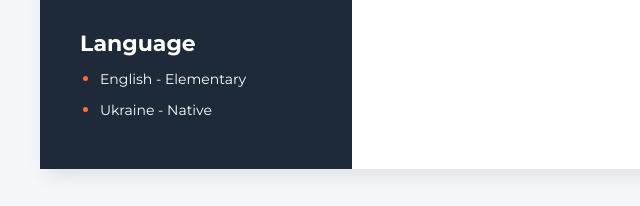
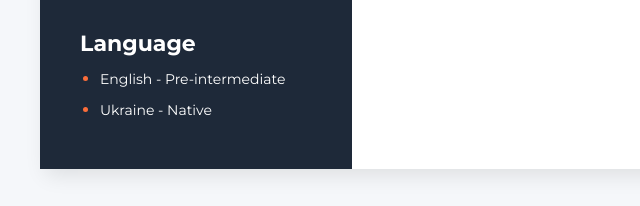
Before and after one commit to zenia369/me-CV, a plain HTML site: page index.html in a window 1280 px wide. Shown: the part 1245-1451 px from the top of the page, 0-640 px from the left. Drawn offline with Linux system fonts and the light colour scheme.

Commit message:
Update index.html
change info

```diff
--- a/index.html
+++ b/index.html
@@ -131,7 +131,7 @@
                     Language
                 </h3>
                 <ul class="language-list-section">
-                    <li><span>English - Elementary</span></li>
+                    <li><span>English - Pre-intermediate</span></li>
                     <li><span>Ukraine - Native</span></li>
                 </ul>
             </div>
```
